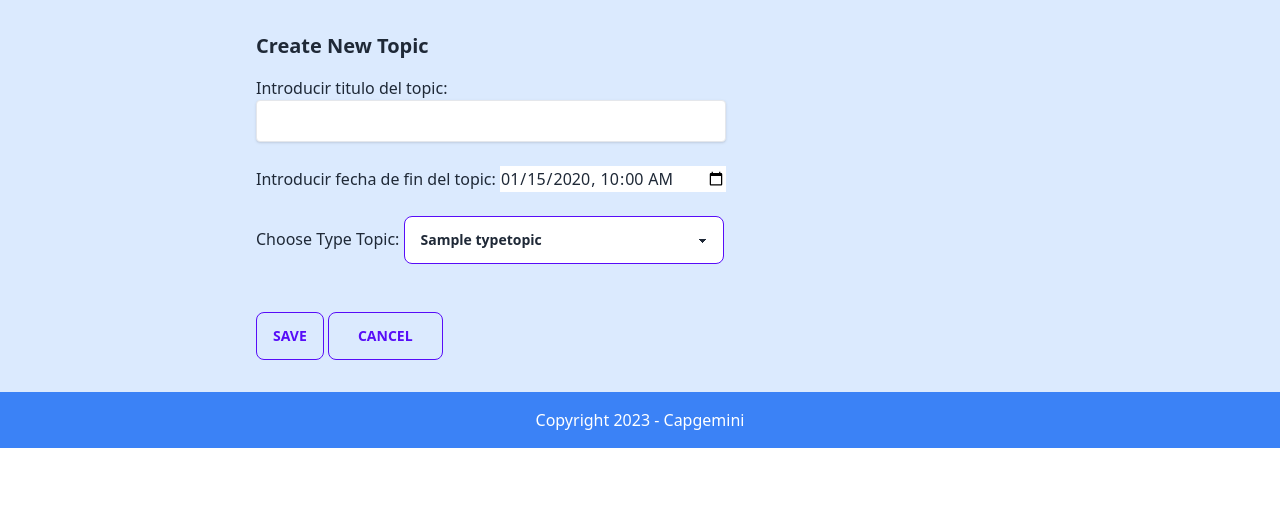
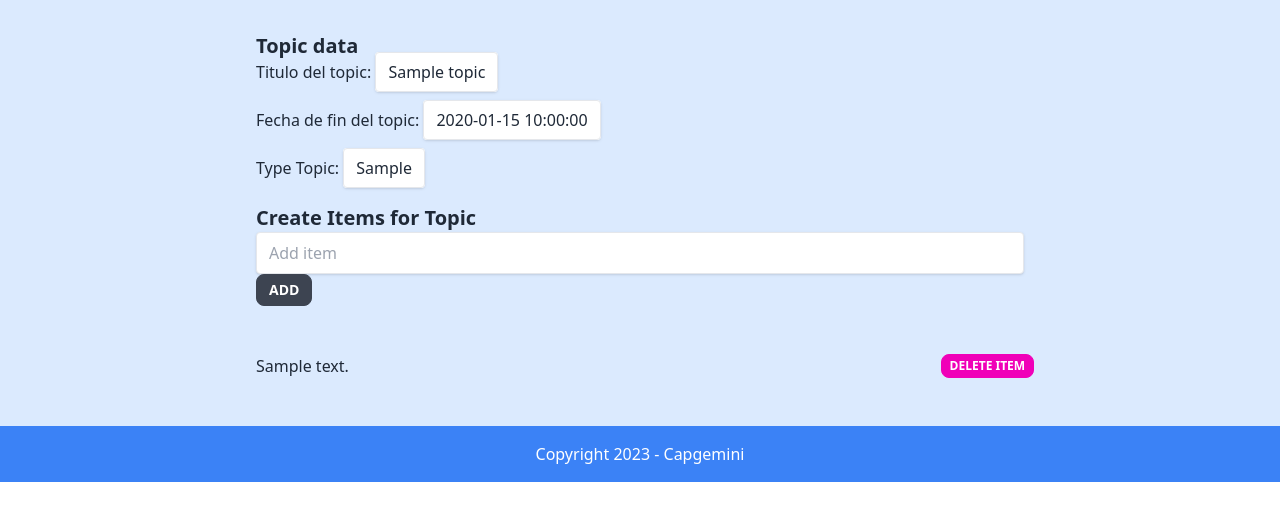
Before and after one commit to ThePhrontistery/alabar-python, a Flask app: template templates/newtopic.html in a window 1280 px wide. Shown: the part 92-613 px from the top of the page. Run offline with Flask 3, Linux system fonts and the light colour scheme; the visitor is signed in with stand-in values (Sample User, id 1); tables that the repository leaves empty hold one stand-in row (values such as "Sample post"); the template is opened without the code that fills it: values that come from a table or form of the project are taken from there, most other values are stand-ins (such as "Sample title", 1, 10 or a date in 2020); some libraries are stand-ins or nearby versions; some web fonts are replaced.

Commit message:
mejoras create topic_item

```diff
--- a/templates/items.html
+++ b/templates/items.html
@@ -4,7 +4,7 @@
   <p class="w-full text-grey-darkest">{{ item.text_answers}}</p>
   <form class="flex">
       <input type="hidden" value="{{item.id_topic_item}}" name="id_topic_item"></input>
-      <a href="#" hx-post="{{ url_for('alabar.delete_item') }}" hx-trigger="click" hx-target="#items-container" class="flex-no-shrink btn btn-xs btn-secondary">Borrar</a>
+      <a href="#" hx-post="{{ url_for('alabar.delete_item') }}" hx-trigger="click" hx-target="#items-container" class="flex-no-shrink btn btn-xs btn-secondary">Delete item</a>
   </form>
   </div>
 {% endfor %}
--- a/templates/newtopic.html
+++ b/templates/newtopic.html
@@ -1,6 +1,7 @@
 {% extends '/base.html' %}
 {% block content %}
 
+{% if topic.id_topic is none %} <!--Si entra a crear el topic (el id no existe)-->
     <h1 class="text-xl font-bold">Create New Topic</h1>
 
     <div class="flex mt-4">
@@ -24,6 +25,35 @@
             <button type="submit" class="btn btn-outline btn btn-primary">Save</button>
             <button type="button" class="btn btn-outline btn btn-primary"><a href="/" class="btn btn-sm btn-ghost">Cancel</a></button>
         </form>
+
     </div>
+{%else%} <!--Si el topic ya se ha salvado (existe id_topic), presentamos datos y creamos topic_item-->
+    <div >
+        <h1 class="text-xl font-bold">Topic data</h1>
+        <div >
+            <form>
+                <div >
+                    <label>Titulo del topic: </label>
+                    <label class="bg-white shadow appearance-none border rounded w-full py-2 px-3 mr-4 text-grey-darker">{{topic.title_topic}}</label>
+                    <br> </br>
+                    <label>Fecha de fin del topic: </label>
+                    <label class="bg-white shadow appearance-none border rounded w-full py-2 px-3 mr-4 text-grey-darker">{{topic.end_date}}</label>
+                    <br> </br>
+                    <label>Type Topic: </label>
+                    <label class="bg-white shadow appearance-none border rounded w-full py-2 px-3 mr-4 text-grey-darker">{{topic.type_topic}}</label>
+                    <br> </br>
+                </div>
+                <h1 class="text-xl font-bold">Create Items for Topic</h1>
+                <input type="hidden" name="id_topic" value={{topic.id_topic}}>
+                <input class="shadow appearance-none border rounded w-full py-2 px-3 mr-4 text-grey-darker" name="text_answers" placeholder="Add item">
+                <button hx-post="{{ url_for('alabar.add_item') }}" hx-trigger="click" hx-target="#items-container" class="flex-no-shrink btn btn-sm">Add</button>
+            </form>
+        </div>
+        <br> </br>
+        <div id="items-container">
+        {% include 'items.html' %}
+        </div>
+    </div>
+{%endif%}
 
 {% endblock %}
--- a/templates/newtopicitem.html
+++ b/templates/newtopicitem.html
@@ -5,6 +5,7 @@
   <h1 class="text-xl font-bold">Create Items for Topic</h1>
   <div >
     <form>
+      <label>Titulo del topic: {{topic.title_topic}}</label>
       <input type="hidden" name="id_topic" value={{id_topic}}>
       <input class="shadow appearance-none border rounded w-full py-2 px-3 mr-4 text-grey-darker" name="text_answers" placeholder="Añadir Respuestas">
       <button hx-post="{{ url_for('alabar.add_item') }}" hx-trigger="click" hx-target="#items-container" class="flex-no-shrink btn btn-sm">Añadir</button>
```
Also changed, not shown: alabar/views.py (+8 -20 lines). Lines whose indentation alone changed are shown as unchanged.
